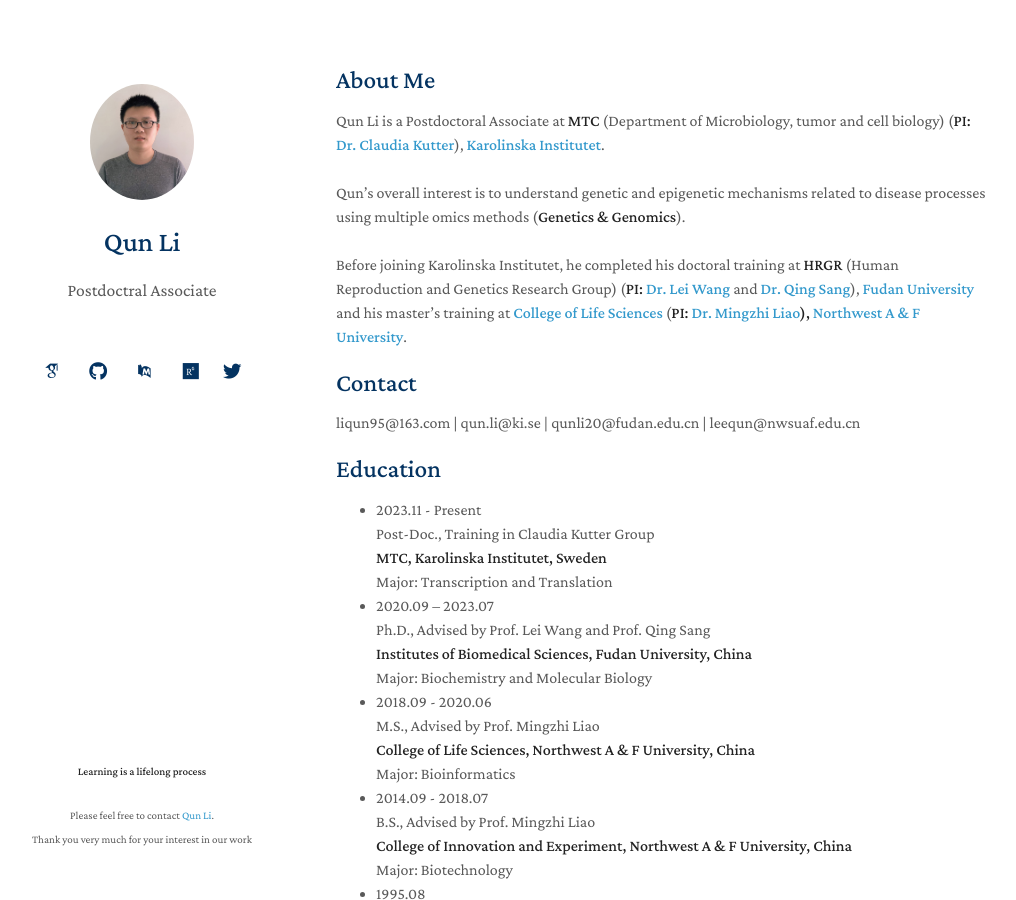
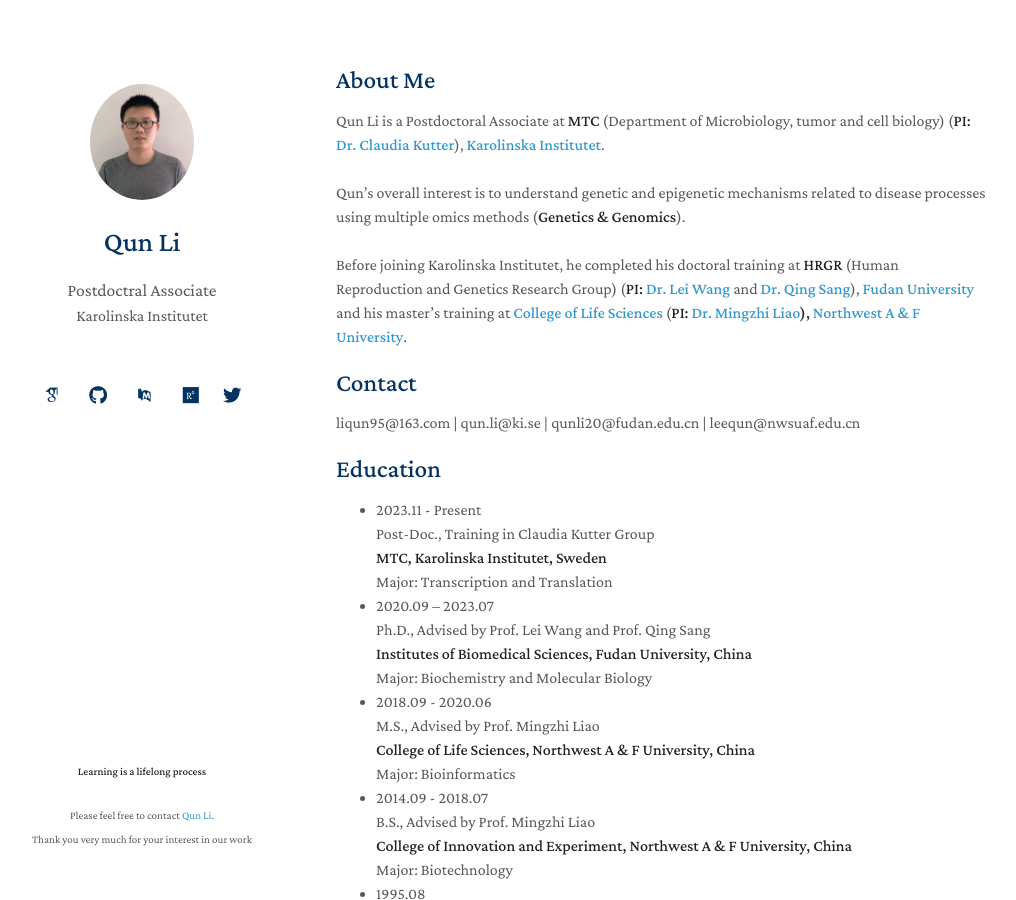
Before and after one commit to liqunbio/liqunbio.github.io, a Jekyll site: the page built from index.md, in a window 1280 px wide and 900 px high. Shown: the whole window, without its empty margins (134-1150 px from the left). Built offline with Jekyll 4.4.1, drawn with Linux system fonts in a browser that asks for light colours; some web fonts are replaced; comment, search, counter and statistics services are not loaded; our own code applies the rules of GitHub Pages for plain Markdown files.

Commit message:
Update _config.yml

```diff
--- a/_config.yml
+++ b/_config.yml
@@ -4,7 +4,7 @@ motto: Learning is a lifelong process
 position: Postdoctral Associate
 # lab_group: HRGR
 # lab_group_link: https://reprod-genet.fudan.edu.cn/
-# affiliation: Fudan University
+affiliation: Karolinska Institutet
 # affiliation_link: https://ibs.fudan.edu.cn/
 # email: liqunfudan@gmail.com
 #email_AS: liqun95@163.com
```
